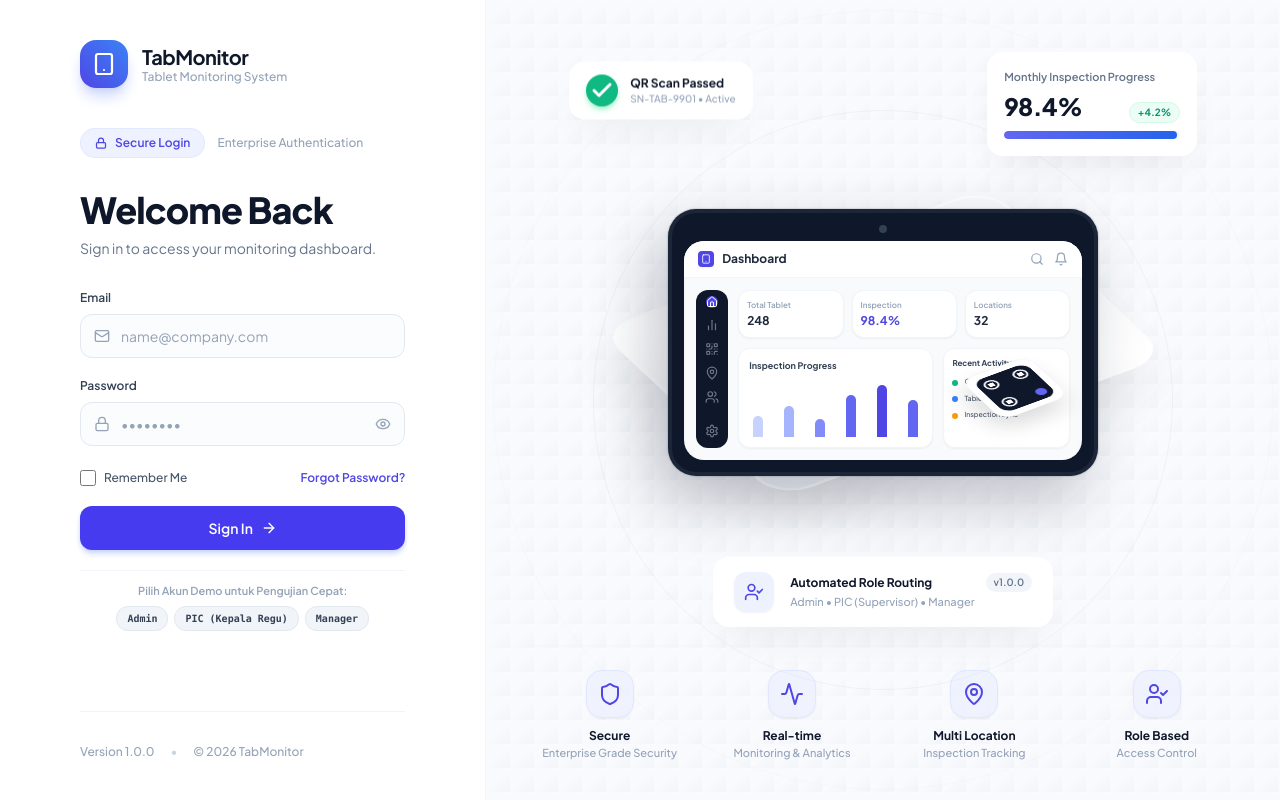
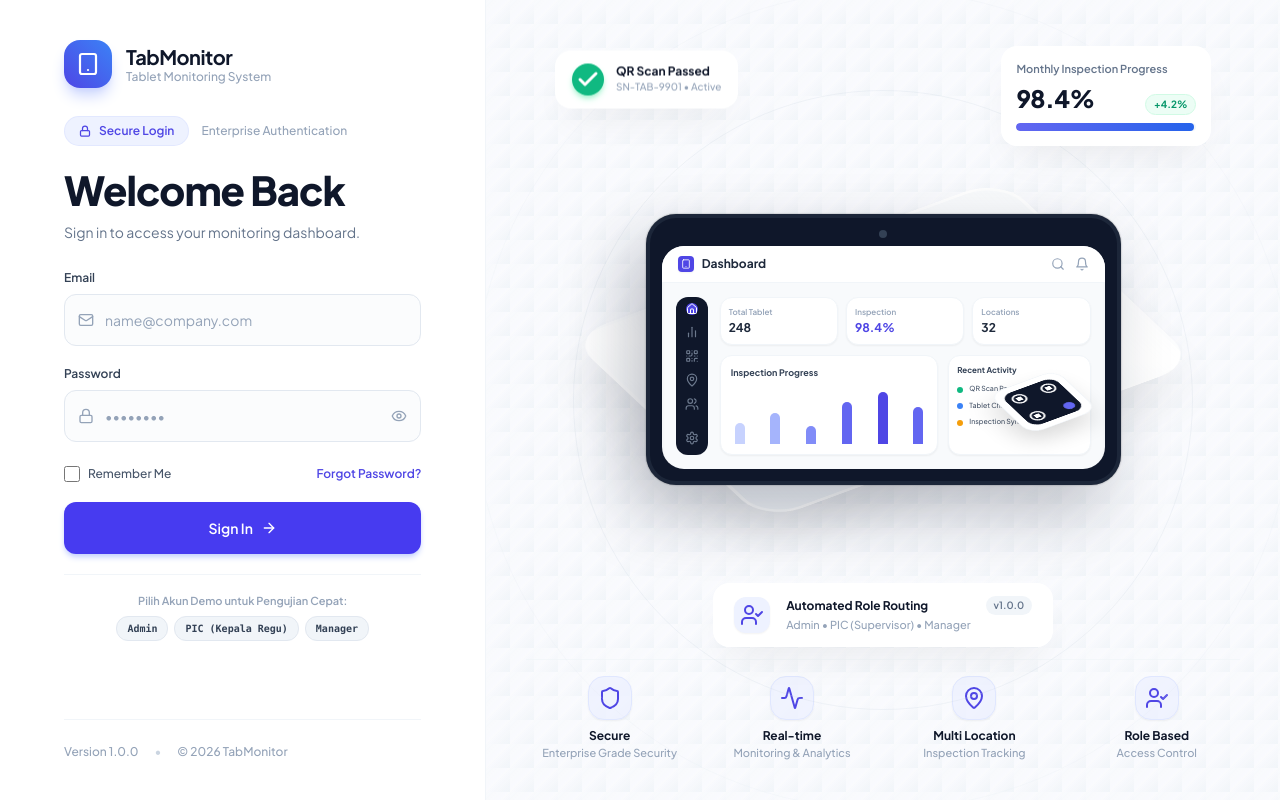
Before and after one commit to Bogaaing/monitoringtablet, a Next.js app: page /login in a window 1280 px wide. Built offline with nearby package versions, Linux system fonts and the light colour scheme.

Commit message:
style(login): refine login page spacing, 400px form width, 52px input height, 40px heading, and scaled illustration

```diff
--- a/app/(auth)/login/page.tsx
+++ b/app/(auth)/login/page.tsx
@@ -11,8 +11,8 @@ export default function LoginPage() {
       <div className="w-full flex flex-col lg:flex-row min-h-screen">
 
         {/* ==================== LEFT SIDE: LOGIN FORM SECTION ==================== */}
-        <div className="w-full lg:w-[42%] xl:w-[38%] bg-white px-8 sm:px-12 md:px-16 lg:px-14 xl:px-20 py-10 flex flex-col justify-between z-10 border-r border-slate-100 min-h-screen lg:min-h-0">
-          <div>
+        <div className="w-full lg:w-[42%] xl:w-[38%] bg-white px-8 sm:px-12 md:px-14 lg:px-16 py-10 flex flex-col justify-between items-center lg:items-start z-10 border-r border-slate-100 min-h-screen lg:min-h-0">
+          <div className="w-full max-w-[400px]">
             {/* Brand Header Component */}
             <BrandHeader />
 
@@ -20,8 +20,8 @@ export default function LoginPage() {
             <SecurityBadge />
 
             {/* Welcome Heading */}
-            <div className="mb-8">
-              <h2 className="text-3xl sm:text-4xl font-extrabold text-slate-900 tracking-tight mb-2">
+            <div className="mb-7">
+              <h2 className="text-3xl sm:text-[40px] font-extrabold text-slate-900 tracking-tight mb-3 leading-none">
                 Welcome Back
               </h2>
               <p className="text-slate-500 text-sm font-normal">
@@ -33,8 +33,10 @@ export default function LoginPage() {
             <LoginForm />
           </div>
 
-          {/* Footer Component */}
-          <Footer />
+          {/* Footer Component (Aligned to max-w-[400px] form container) */}
+          <div className="w-full max-w-[400px]">
+            <Footer />
+          </div>
         </div>
 
         {/* ==================== RIGHT SIDE: 3D SHOWCASE & VISUAL PREVIEW ==================== */}
--- a/components/auth/BrandHeader.tsx
+++ b/components/auth/BrandHeader.tsx
@@ -3,7 +3,7 @@ import { Tablet } from "lucide-react";
 
 export function BrandHeader() {
   return (
-    <div className="flex items-center gap-3.5 mb-10">
+    <div className="flex items-center gap-3.5 mb-7">
       <div className="w-12 h-12 bg-gradient-to-tr from-indigo-600 to-blue-500 rounded-2xl flex items-center justify-center text-white shadow-lg shadow-indigo-200">
         <Tablet className="w-6 h-6 stroke-[2.2]" />
       </div>
--- a/components/auth/Footer.tsx
+++ b/components/auth/Footer.tsx
@@ -2,7 +2,7 @@ import React from "react";
 
 export function Footer() {
   return (
-    <div className="pt-8 border-t border-slate-100 mt-8">
+    <div className="pt-6 border-t border-slate-100 mt-6">
       <div className="flex items-center justify-start gap-4 text-xs font-medium text-slate-400">
         <span>Version 1.0.0</span>
         <span className="text-slate-300">•</span>
--- a/components/auth/IllustrationSection.tsx
+++ b/components/auth/IllustrationSection.tsx
@@ -17,19 +17,19 @@ import {
 
 export function IllustrationSection() {
   return (
-    <div className="hidden lg:flex flex-1 bg-gradient-to-br from-slate-50 via-indigo-50/20 to-slate-100 relative bg-[radial-gradient(#cbd5e1_1.2px,transparent_1.2px)] [background-size:24px_24px] overflow-hidden flex-col justify-between p-10 select-none">
+    <div className="hidden lg:flex flex-1 bg-gradient-to-br from-slate-50 via-indigo-50/20 to-slate-100 relative bg-[radial-gradient(#cbd5e1_1.2px,transparent_1.2px)] [background-size:24px_24px] overflow-hidden flex-col justify-between p-8 xl:p-10 select-none">
 
       {/* Ambient Circular Overlay Lines */}
       <div className="absolute inset-0 flex items-center justify-center pointer-events-none opacity-40">
-        <div className="w-[580px] h-[580px] border border-slate-300/60 rounded-full" />
-        <div className="absolute w-[780px] h-[780px] border border-slate-200/50 rounded-full" />
+        <div className="w-[620px] h-[620px] border border-slate-300/60 rounded-full" />
+        <div className="absolute w-[820px] h-[820px] border border-slate-200/50 rounded-full" />
       </div>
 
       {/* Main Center Container */}
-      <div className="relative w-full h-full min-h-[500px] flex items-center justify-center">
+      <div className="relative w-full h-full min-h-[490px] flex items-center justify-center">
 
         {/* Floating Card Top Left: QR Scan Passed */}
-        <div className="absolute top-[6%] left-[6%] z-30 animate-bounce" style={{ animationDuration: '6s' }}>
+        <div className="absolute top-[4%] left-[4%] z-30 animate-bounce" style={{ animationDuration: '6s' }}>
           <div className="bg-white/95 backdrop-blur-md border border-white/80 rounded-2xl px-4 py-3 flex items-center gap-3 shadow-[0_20px_40px_-15px_rgba(0,0,0,0.08)]">
             <div className="w-8 h-8 rounded-full bg-emerald-500 text-white flex items-center justify-center text-sm shadow-md shadow-emerald-200">
               <Check className="w-4.5 h-4.5 stroke-[3]" />
@@ -43,10 +43,10 @@ export function IllustrationSection() {
 
         {/* Floating Card Top Right: Monthly Inspection Progress */}
         <div
-          className="absolute top-[2%] right-[6%] z-30 animate-bounce"
+          className="absolute top-[1%] right-[4%] z-30 animate-bounce"
           style={{ animationDuration: '7s', animationDelay: '1s' }}
         >
-          <div className="bg-white/95 backdrop-blur-md border border-white/80 rounded-2xl p-4 min-w-[210px] shadow-[0_20px_40px_-15px_rgba(0,0,0,0.08)]">
+          <div className="bg-white/95 backdrop-blur-md border border-white/80 rounded-2xl p-3.5 min-w-[210px] shadow-[0_20px_40px_-15px_rgba(0,0,0,0.08)]">
             <div className="text-[11px] font-semibold text-slate-500 mb-1">
               Monthly Inspection Progress
             </div>
@@ -65,24 +65,24 @@ export function IllustrationSection() {
 
         {/* Background Isometric 3D Floor Pedestal Platform */}
         <div className="absolute inset-0 flex items-center justify-center pointer-events-none z-0">
-          <div className="[transform:rotateX(54deg)_rotateZ(-32deg)] w-[460px] h-[340px] bg-slate-200/50 rounded-[44px] shadow-[-30px_40px_60px_rgba(0,0,0,0.06)] flex items-center justify-center">
-            <div className="w-full h-full bg-gradient-to-tr from-slate-100 via-white to-slate-50 rounded-[40px] border-4 border-white/80 p-4" />
+          <div className="[transform:rotateX(54deg)_rotateZ(-32deg)] w-[510px] h-[370px] bg-slate-200/50 rounded-[48px] shadow-[-30px_40px_60px_rgba(0,0,0,0.06)] flex items-center justify-center">
+            <div className="w-full h-full bg-gradient-to-tr from-slate-100 via-white to-slate-50 rounded-[44px] border-4 border-white/80 p-4" />
           </div>
         </div>
 
-        {/* Center Mockup Group: STRAIGHT FRONT-FACING TABLET + 3D QR TILE */}
+        {/* Center Mockup Group: STRAIGHT FRONT-FACING TABLET (+10% Scaled Up Size: 475px) */}
         <div className="relative z-20 flex items-center justify-center my-auto">
 
-          {/* Straight Front-Facing Tablet Device (Lurus / 0° Tilt) */}
-          <div className="w-[430px] bg-slate-900 rounded-[28px] p-3 shadow-[-15px_25px_60px_rgba(15,23,42,0.25),0_0_2px_rgba(0,0,0,0.4)] border-4 border-slate-800/90 relative">
+          {/* Straight Front-Facing Tablet Device (Scaled Up +10% Width) */}
+          <div className="w-[475px] bg-slate-900 rounded-[30px] p-3 shadow-[-18px_28px_65px_rgba(15,23,42,0.26),0_0_2px_rgba(0,0,0,0.4)] border-4 border-slate-800/90 relative">
             {/* Camera Dot Top Center */}
             <div className="w-2 h-2 bg-slate-700 rounded-full mx-auto mb-2" />
 
             {/* Tablet Display Screen */}
-            <div className="w-full bg-slate-50 rounded-[20px] overflow-hidden flex flex-col text-[10px] text-slate-700 select-none shadow-inner">
+            <div className="w-full bg-slate-50 rounded-[22px] overflow-hidden flex flex-col text-[10px] text-slate-700 select-none shadow-inner">
 
               {/* App Top Bar */}
-              <div className="bg-white px-3.5 py-2.5 border-b border-slate-100 flex items-center justify-between">
+              <div className="bg-white px-4 py-2.5 border-b border-slate-100 flex items-center justify-between">
                 <div className="flex items-center gap-2 font-bold text-slate-800 text-xs">
                   <div className="w-4 h-4 bg-indigo-600 text-white rounded flex items-center justify-center text-[9px] shadow-sm">
                     <Tablet className="w-2.5 h-2.5" />
@@ -96,7 +96,7 @@ export function IllustrationSection() {
               </div>
 
               {/* App Body Grid */}
-              <div className="p-3 flex gap-2.5">
+              <div className="p-3.5 flex gap-3">
 
                 {/* Left Dark Navigation Sidebar */}
                 <div className="w-8 bg-slate-900 rounded-xl p-1.5 flex flex-col items-center gap-2.5 text-slate-400">
@@ -172,7 +172,7 @@ export function IllustrationSection() {
           </div>
 
           {/* 3D Angled QR Code Tile Adjacent to Tablet Bottom Right */}
-          <div className="[transform:rotateX(54deg)_rotateZ(-32deg)] absolute right-[10%] bottom-[18%] w-20 h-20 bg-white rounded-2xl p-2 shadow-[-10px_15px_30px_rgba(0,0,0,0.14)] flex items-center justify-center border border-slate-100 z-20">
+          <div className="[transform:rotateX(54deg)_rotateZ(-32deg)] absolute right-[8%] bottom-[16%] w-20 h-20 bg-white rounded-2xl p-2 shadow-[-10px_15px_30px_rgba(0,0,0,0.14)] flex items-center justify-center border border-slate-100 z-20">
             <div className="w-full h-full bg-slate-900 rounded-xl p-1.5 flex flex-col justify-between">
               <div className="flex justify-between">
                 <div className="w-4 h-4 border-2 border-white rounded-sm flex items-center justify-center">
@@ -195,12 +195,12 @@ export function IllustrationSection() {
 
         {/* Floating Card Bottom Center: Automated Role Routing */}
         <div
-          className="absolute bottom-[3%] z-30 animate-bounce"
+          className="absolute bottom-[2%] z-30 animate-bounce"
           style={{ animationDuration: '8s', animationDelay: '2s' }}
         >
-          <div className="bg-white/95 backdrop-blur-md border border-white/80 rounded-2xl px-5 py-3.5 flex items-center gap-4 min-w-[340px] shadow-[0_20px_40px_-15px_rgba(0,0,0,0.08)]">
-            <div className="w-10 h-10 rounded-xl bg-indigo-50 text-indigo-600 flex items-center justify-center font-bold shadow-sm">
-              <UserCheck className="w-5 h-5 text-indigo-600" />
+          <div className="bg-white/95 backdrop-blur-md border border-white/80 rounded-2xl px-5 py-3 flex items-center gap-4 min-w-[340px] shadow-[0_20px_40px_-15px_rgba(0,0,0,0.08)]">
+            <div className="w-9 h-9 rounded-xl bg-indigo-50 text-indigo-600 flex items-center justify-center font-bold shadow-sm">
+              <UserCheck className="w-4.5 h-4.5 text-indigo-600" />
             </div>
             <div className="flex-1">
               <div className="flex items-center justify-between">
@@ -218,13 +218,13 @@ export function IllustrationSection() {
 
       </div>
 
-      {/* BOTTOM FEATURE HIGHLIGHTS GRID (4 Feature Cards) */}
-      <div className="grid grid-cols-4 gap-4 mt-auto pt-6 border-t border-slate-100/60">
+      {/* BOTTOM FEATURE HIGHLIGHTS GRID (Reduced Gap to Tablet Illustration above) */}
+      <div className="grid grid-cols-4 gap-4 mt-auto pt-4 border-t border-slate-100/60">
 
         {/* Feature 1: Secure */}
         <div className="flex flex-col items-center text-center group cursor-pointer">
-          <div className="w-12 h-12 rounded-2xl bg-indigo-50/80 border border-indigo-100 text-indigo-600 flex items-center justify-center mb-2.5 group-hover:bg-indigo-600 group-hover:text-white transition-all duration-300 shadow-sm">
-            <Shield className="w-6 h-6 stroke-current fill-none transition-colors" />
+          <div className="w-11 h-11 rounded-2xl bg-indigo-50/80 border border-indigo-100 text-indigo-600 flex items-center justify-center mb-2 group-hover:bg-indigo-600 group-hover:text-white transition-all duration-300 shadow-sm">
+            <Shield className="w-5.5 h-5.5 stroke-current fill-none transition-colors" />
           </div>
           <h3 className="text-xs font-bold text-slate-900 mb-0.5">Secure</h3>
           <p className="text-[11px] text-slate-400 font-medium leading-tight">Enterprise Grade Security</p>
@@ -232,8 +232,8 @@ export function IllustrationSection() {
 
         {/* Feature 2: Real-time */}
         <div className="flex flex-col items-center text-center group cursor-pointer">
-          <div className="w-12 h-12 rounded-2xl bg-indigo-50/80 border border-indigo-100 text-indigo-600 flex items-center justify-center mb-2.5 group-hover:bg-indigo-600 group-hover:text-white transition-all duration-300 shadow-sm">
-            <Activity className="w-6 h-6 stroke-current fill-none transition-colors" />
+          <div className="w-11 h-11 rounded-2xl bg-indigo-50/80 border border-indigo-100 text-indigo-600 flex items-center justify-center mb-2 group-hover:bg-indigo-600 group-hover:text-white transition-all duration-300 shadow-sm">
+            <Activity className="w-5.5 h-5.5 stroke-current fill-none transition-colors" />
           </div>
           <h3 className="text-xs font-bold text-slate-900 mb-0.5">Real-time</h3>
           <p className="text-[11px] text-slate-400 font-medium leading-tight">Monitoring & Analytics</p>
@@ -241,8 +241,8 @@ export function IllustrationSection() {
 
         {/* Feature 3: Multi Location */}
         <div className="flex flex-col items-center text-center group cursor-pointer">
-          <div className="w-12 h-12 rounded-2xl bg-indigo-50/80 border border-indigo-100 text-indigo-600 flex items-center justify-center mb-2.5 group-hover:bg-indigo-600 group-hover:text-white transition-all duration-300 shadow-sm">
-            <MapPin className="w-6 h-6 stroke-current fill-none transition-colors" />
+          <div className="w-11 h-11 rounded-2xl bg-indigo-50/80 border border-indigo-100 text-indigo-600 flex items-center justify-center mb-2 group-hover:bg-indigo-600 group-hover:text-white transition-all duration-300 shadow-sm">
+            <MapPin className="w-5.5 h-5.5 stroke-current fill-none transition-colors" />
           </div>
           <h3 className="text-xs font-bold text-slate-900 mb-0.5">Multi Location</h3>
           <p className="text-[11px] text-slate-400 font-medium leading-tight">Inspection Tracking</p>
@@ -250,8 +250,8 @@ export function IllustrationSection() {
 
         {/* Feature 4: Role Based */}
         <div className="flex flex-col items-center text-center group cursor-pointer">
-          <div className="w-12 h-12 rounded-2xl bg-indigo-50/80 border border-indigo-100 text-indigo-600 flex items-center justify-center mb-2.5 group-hover:bg-indigo-600 group-hover:text-white transition-all duration-300 shadow-sm">
-            <UserCheck className="w-6 h-6 stroke-current fill-none transition-colors" />
+          <div className="w-11 h-11 rounded-2xl bg-indigo-50/80 border border-indigo-100 text-indigo-600 flex items-center justify-center mb-2 group-hover:bg-indigo-600 group-hover:text-white transition-all duration-300 shadow-sm">
+            <UserCheck className="w-5.5 h-5.5 stroke-current fill-none transition-colors" />
           </div>
           <h3 className="text-xs font-bold text-slate-900 mb-0.5">Role Based</h3>
           <p className="text-[11px] text-slate-400 font-medium leading-tight">Access Control</p>
--- a/components/auth/SecurityBadge.tsx
+++ b/components/auth/SecurityBadge.tsx
@@ -3,7 +3,7 @@ import { Lock } from "lucide-react";
 
 export function SecurityBadge() {
   return (
-    <div className="flex items-center gap-3 mb-8">
+    <div className="flex items-center gap-3 mb-6">
       <div className="bg-indigo-50 border border-indigo-100/80 text-indigo-600 text-xs font-semibold px-3.5 py-1.5 rounded-full flex items-center gap-2">
         <Lock className="w-3 h-3 stroke-[2.5]" />
         <span>Secure Login</span>
--- a/components/auth/login-form.tsx
+++ b/components/auth/login-form.tsx
@@ -71,7 +71,7 @@ export function LoginForm() {
             value={email}
             onChange={(e) => setEmail(e.target.value)}
             disabled={loading}
-            className="w-full pl-10 pr-4 py-3 bg-slate-50/50 border border-slate-200 rounded-xl text-sm text-slate-900 placeholder:text-slate-400 focus:outline-none focus:ring-2 focus:ring-indigo-500 focus:bg-white focus:border-transparent transition-all duration-200 h-11"
+            className="w-full pl-10 pr-4 bg-slate-50/50 border border-slate-200 rounded-xl text-sm text-slate-900 placeholder:text-slate-400 focus:outline-none focus:ring-2 focus:ring-indigo-500 focus:bg-white focus:border-transparent transition-all duration-200 h-[52px]"
           />
         </div>
       </div>
@@ -93,7 +93,7 @@ export function LoginForm() {
             value={password}
             onChange={(e) => setPassword(e.target.value)}
             disabled={loading}
-            className="w-full pl-10 pr-10 py-3 bg-slate-50/50 border border-slate-200 rounded-xl text-sm text-slate-900 placeholder:text-slate-400 focus:outline-none focus:ring-2 focus:ring-indigo-500 focus:bg-white focus:border-transparent transition-all duration-200 h-11"
+            className="w-full pl-10 pr-10 bg-slate-50/50 border border-slate-200 rounded-xl text-sm text-slate-900 placeholder:text-slate-400 focus:outline-none focus:ring-2 focus:ring-indigo-500 focus:bg-white focus:border-transparent transition-all duration-200 h-[52px]"
           />
           <button
             type="button"
@@ -124,11 +124,11 @@ export function LoginForm() {
         </Link>
       </div>
 
-      {/* Submit Button */}
+      {/* Submit Button (18px spacing from Remember Me row) */}
       <Button
         type="submit"
         disabled={loading}
-        className="w-full mt-2 bg-[#473bf0] hover:bg-indigo-700 active:bg-indigo-800 text-white font-semibold py-3 px-4 rounded-xl shadow-md shadow-indigo-200 flex items-center justify-center gap-2 transition-all duration-200 transform hover:-translate-y-0.5 active:translate-y-0 h-11"
+        className="w-full mt-[18px] bg-[#473bf0] hover:bg-indigo-700 active:bg-indigo-800 text-white font-semibold py-3 px-4 rounded-xl shadow-md shadow-indigo-200 flex items-center justify-center gap-2 transition-all duration-200 transform hover:-translate-y-0.5 active:translate-y-0 h-[52px]"
       >
         {loading ? (
           <>
@@ -143,8 +143,8 @@ export function LoginForm() {
         )}
       </Button>
 
-      {/* Quick Autofill Options for Testing */}
-      <div className="pt-3 border-t border-slate-100 text-center space-y-1.5">
+      {/* Quick Autofill Options for Testing (18px spacing from Sign In button) */}
+      <div className="pt-[18px] border-t border-slate-100 text-center space-y-1.5">
         <span className="text-[11px] font-semibold text-slate-400 block">
           Pilih Akun Demo untuk Pengujian Cepat:
         </span>
```
